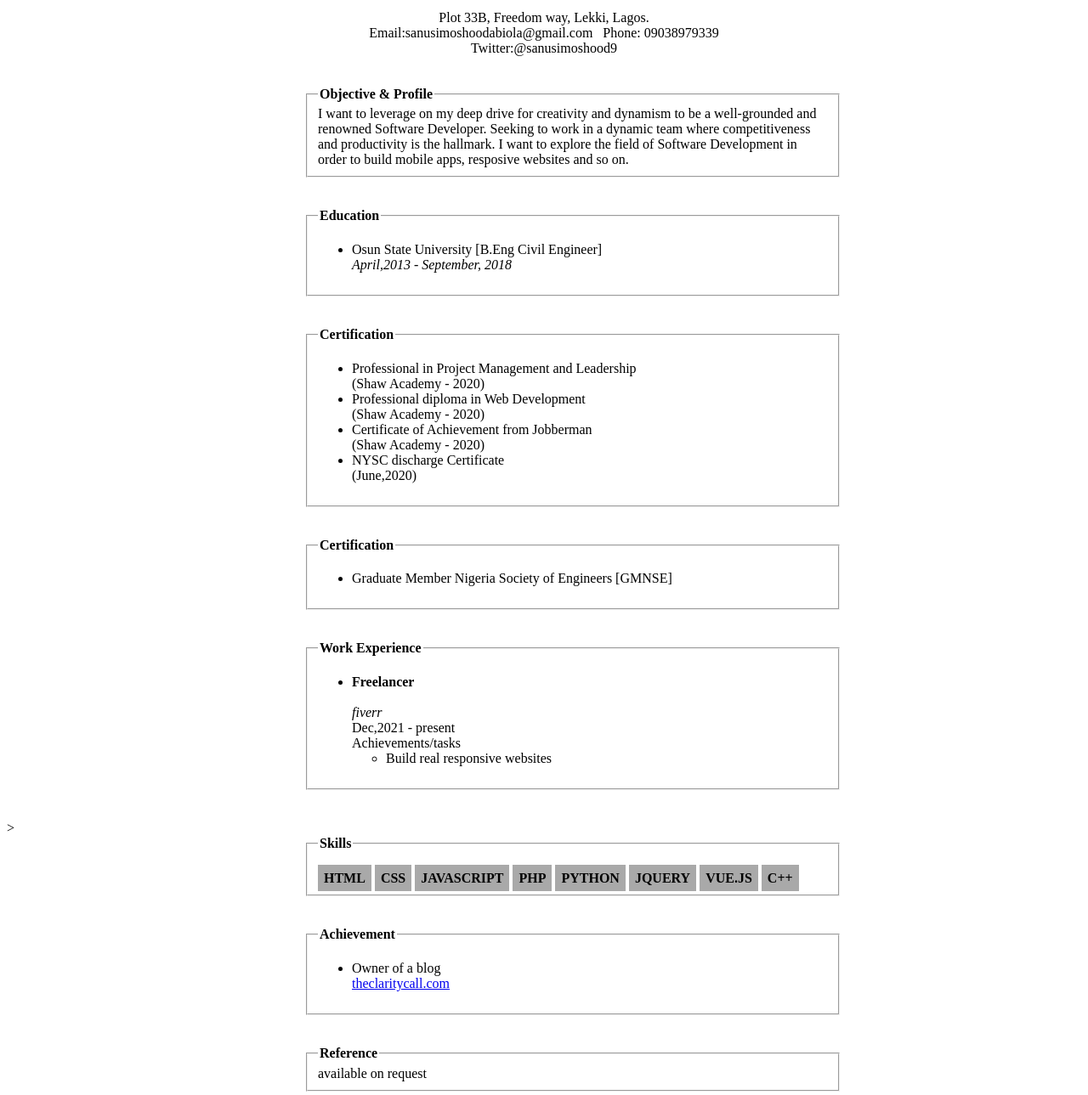
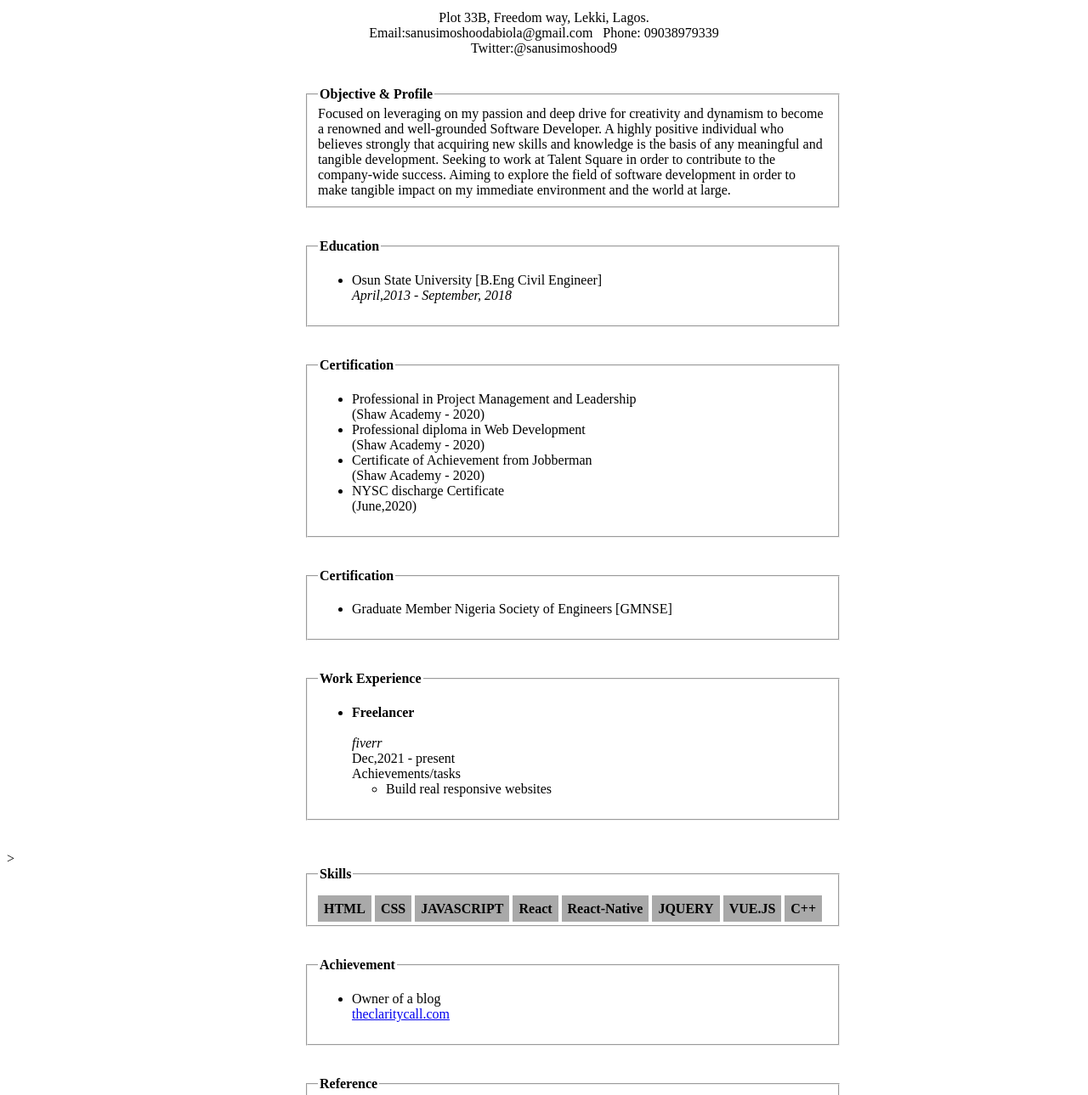
Before and after one commit to moshood2357/-currriculum-vitae, a plain HTML site: page index.html in a window 1280 px wide. Shown: the part 194-1483 px from the top of the page at 85% size. Drawn offline with Linux system fonts and the light colour scheme.

Commit message:
Add files via upload

```diff
--- a/index.html
+++ b/index.html
@@ -32,9 +32,7 @@
             <legend>
                 <b>Objective & Profile</b>
             </legend>
-            I want to leverage on my deep drive for creativity and dynamism to be a well-grounded and renowned Software Developer. Seeking to
-            work in a dynamic team where competitiveness and productivity is the hallmark. I want to explore the field of Software
-            Development in order to build mobile apps, resposive websites and so on.
+            Focused on leveraging on my passion and deep drive for creativity and dynamism to become a renowned and well-grounded Software Developer. A highly positive individual who believes strongly that acquiring new skills and knowledge is the basis of any meaningful and tangible development. Seeking to work at Talent Square in order to contribute to the company-wide success. Aiming to explore the field of software development in order to make tangible impact on my immediate environment and the world at large.
         </fieldset>
 
     </div><br><br>
@@ -106,8 +104,8 @@
                     <b style = "background-color:darkgray;padding:7px">HTML</b>
                     <b style = "background-color:darkgray;padding:7px">CSS</b>
                     <b style = "background-color:darkgray;padding:7px">JAVASCRIPT</b>
-                    <b style = "background-color:darkgray;padding:7px">PHP</b>
-                    <b style = "background-color:darkgray;padding:7px">PYTHON</b>
+                    <b style = "background-color:darkgray;padding:7px">React</b>
+                    <b style = "background-color:darkgray;padding:7px">React-Native</b>
                     <b style = "background-color:darkgray;padding:7px">JQUERY</b>
                     <b style = "background-color:darkgray;padding:7px">VUE.JS</b>
                     <b style = "background-color:darkgray;padding:7px">C++</b>
```
